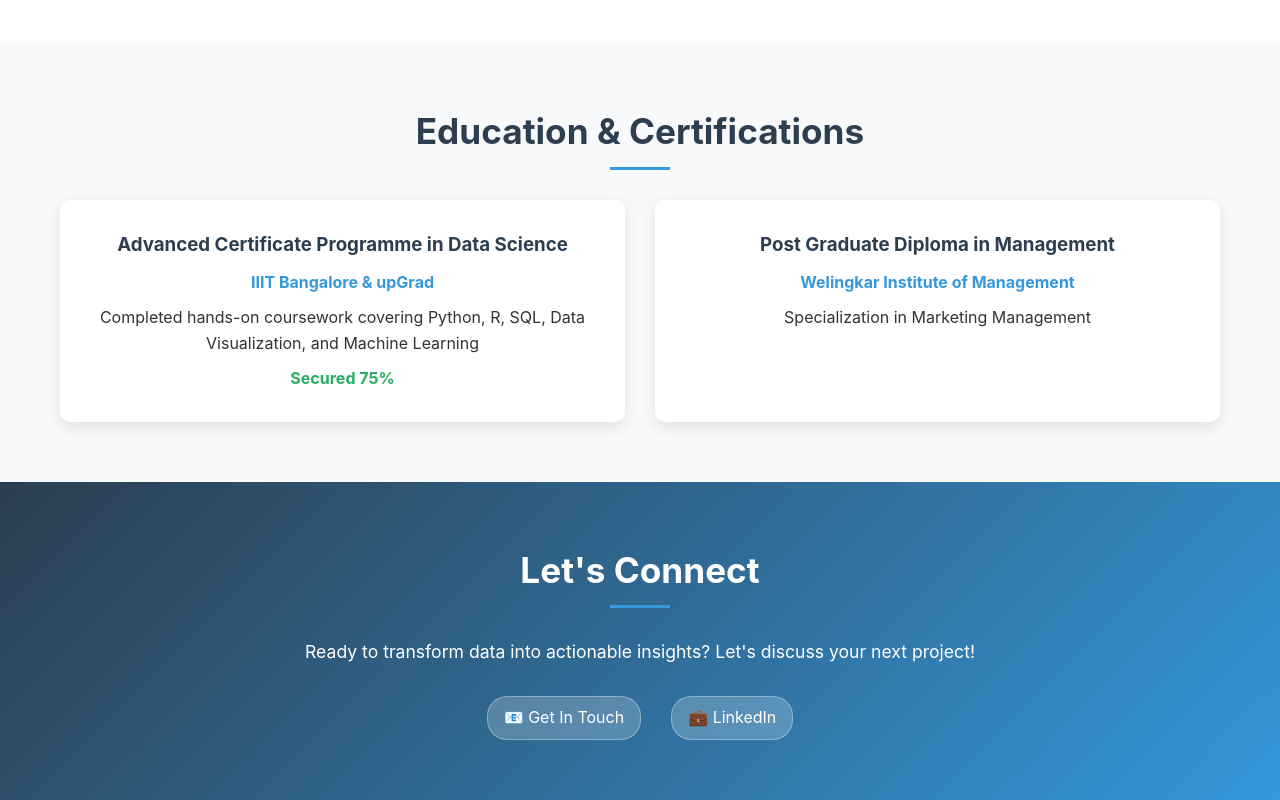
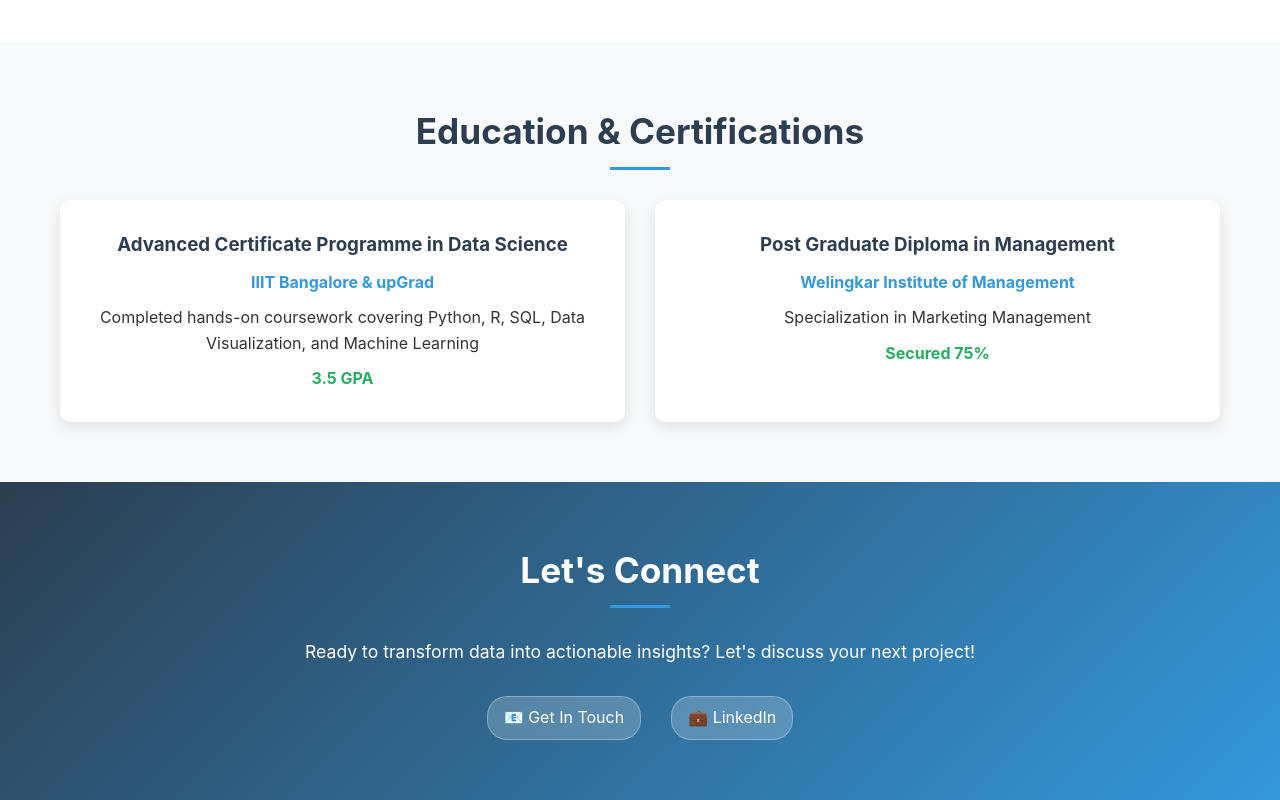
Before and after one commit to TusharJadhav-ai/profile, a plain HTML site: page index.html in a window 1280 px wide. Shown: the part 3570-4370 px from the top of the page. Drawn offline with Linux system fonts and the light colour scheme.

Commit message:
Update index.html

```diff
--- a/index.html
+++ b/index.html
@@ -530,13 +530,14 @@
                     <h3>Advanced Certificate Programme in Data Science</h3>
                     <div class="institution">IIIT Bangalore & upGrad</div>
                     <p>Completed hands-on coursework covering Python, R, SQL, Data Visualization, and Machine Learning</p>
-                    <div style="margin-top: 10px; color: #27ae60; font-weight: bold;">Secured 75%</div>
+                    <div style="margin-top: 10px; color: #27ae60; font-weight: bold;">3.5 GPA</div>
                 </div>
 
                 <div class="education-item">
                     <h3>Post Graduate Diploma in Management</h3>
                     <div class="institution">Welingkar Institute of Management</div>
                     <p>Specialization in Marketing Management</p>
+                    <div style="margin-top: 10px; color: #27ae60; font-weight: bold;">Secured 75%</div>
                 </div>
             </div>
         </div>
```
